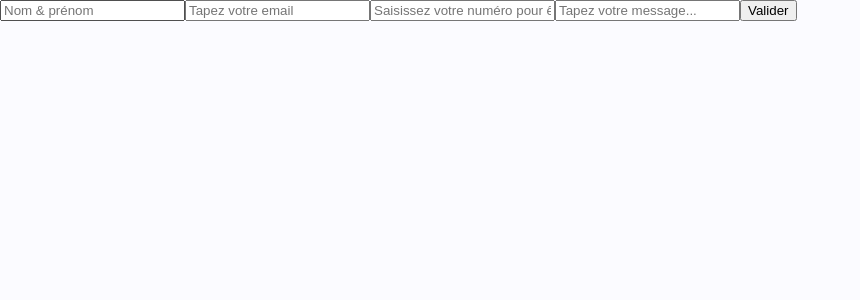
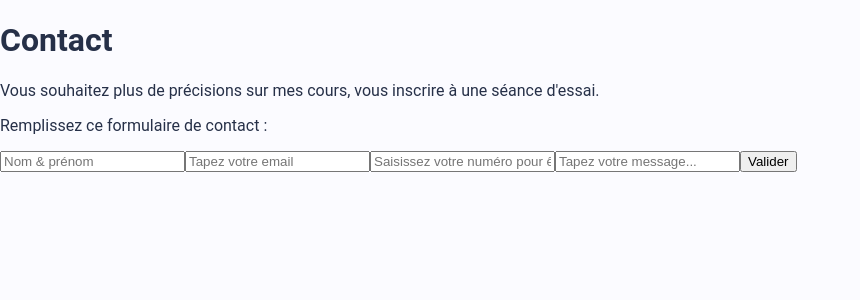
Before and after one commit to danidji/mama_mouv, a Next.js app: page /components/Contact in a window 1280 px wide. Shown: the top 300 px of the page, without its empty margins (0-860 px from the left). Built offline with nearby package versions, Linux system fonts and the light colour scheme.

Commit message:
AJOUT  - formulaire contact

```diff
--- a/pages/components/Contact.jsx
+++ b/pages/components/Contact.jsx
@@ -1,6 +1,7 @@
 import React from 'react';
 import { Formik, Form, Field, ErrorMessage } from 'formik';
 import validator from 'validator';
+import axios from 'axios';
 
 const Contact = (props) => {
 
@@ -12,9 +13,12 @@ const Contact = (props) => {
 
     return (
         <div className="full-screen" id="contact-view">
-            {/* <p>Contact</p> */}
 
-            <div className="contact_form"></div>
+            <div className="form_content">
+                <h1>Contact</h1>
+                <p>Vous souhaitez plus de précisions sur mes cours, vous inscrire à une séance d'essai. </p>
+
+                <p> Remplissez ce formulaire de contact :</p>
                 <Formik
                     initialValues={{
                         name: '',
@@ -23,10 +27,19 @@ const Contact = (props) => {
                         text: ''
                     }}
 
-            // TODO Faire la fonction onSubmit
+                    onSubmit={(values, actions) => {
+
+                        console.log('Values ==> ', values);
+                        console.log('Actions ==>', actions);
+
+                        // axios.post('/api/contact', { params: values }).then((response) => {
+                        // console.log('Mon retour ==> ', response);
+                        // })
+                    }}
+
                 >
                     {(errors, touched) => (
-                    <Form>
+                        <Form className="contact_form">
                             <Field
                                 name="name"
                                 type="text"
@@ -52,17 +65,18 @@ const Contact = (props) => {
                             <Field
                                 name="text"
                                 type="textarea"
-                            className="message"
+                                className="text"
                                 placeholder="Tapez votre message..."
                             />
                             {errors.text && touched.text ? <div>{errors.text}</div> : null}
 
-                        <button type="submit">Valider</button>
+                            <button type="submit" className="click_button anim">Valider</button>
                         </Form>
                     )}
                 </Formik>
+            </div>
 
-        </div>
+        </div >
     )
 
 
```
Lines whose indentation alone changed are shown as unchanged.
